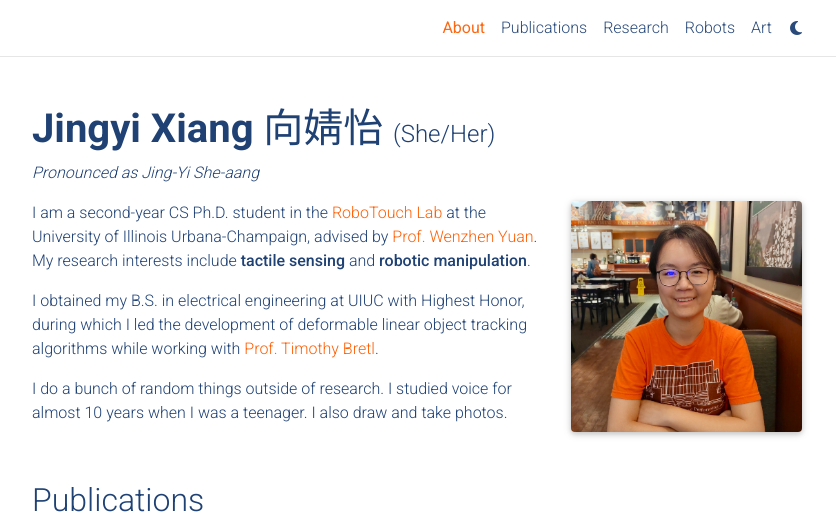
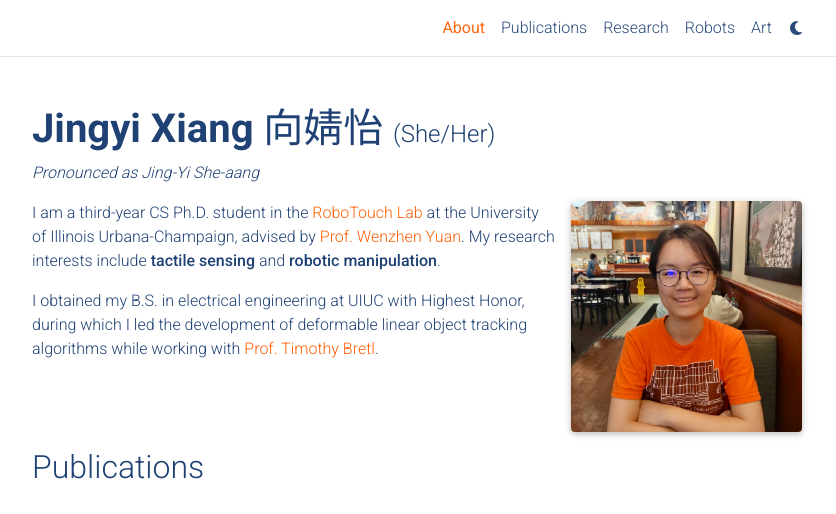
Before and after one commit to jingyi-xiang/jingyi-xiang.github.io, a Jekyll site: the page built from _pages/about.md, in a window 1280 px wide and 922 px high, cut to the strip 0-514 px from the top of the window. Shown: the whole strip, without its empty margins (223-1059 px from the left). Built offline with Jekyll 4.4.1, drawn with Linux system fonts in a browser that asks for light colours; full-size pictures stand in for the smaller copies a plugin makes; comment, search, counter and statistics services are not loaded; a style sheet for code colours, icons or effects is not loaded.

```diff
--- a/_data/venues.yml
+++ b/_data/venues.yml
@@ -4,3 +4,6 @@
 
 "PhysRev":
   url: https://journals.aps.org/
+
+"Annual Reviews":
+  url: https://www.annualreviews.org/content/journals/control
--- a/_pages/about.md
+++ b/_pages/about.md
@@ -18,10 +18,10 @@ social: true  # includes social icons at the bottom of the page
 
 <!-- bundle exec jekyll serve --lsi -->
 
-I am a second-year CS Ph.D. student in the [RoboTouch Lab](https://robotouchlab.web.illinois.edu/) at the University of Illinois Urbana-Champaign, advised by [Prof. Wenzhen Yuan](https://siebelschool.illinois.edu/about/people/all-faculty/yuanwz). My research interests include **tactile sensing** and **robotic manipulation**.
+I am a third-year CS Ph.D. student in the [RoboTouch Lab](https://robotouchlab.web.illinois.edu/) at the University of Illinois Urbana-Champaign, advised by [Prof. Wenzhen Yuan](https://siebelschool.illinois.edu/about/people/all-faculty/yuanwz). My research interests include **tactile sensing** and **robotic manipulation**.
 
 I obtained my B.S. in electrical engineering at UIUC with Highest Honor, during which I led the development of deformable linear object tracking algorithms while working with [Prof. Timothy Bretl](http://bretl.csl.illinois.edu/).
 
-I do a bunch of random things outside of research. I studied voice for almost 10 years when I was a teenager. I also draw and take photos.
+<!-- I do a bunch of random things outside of research. I studied voice for almost 10 years when I was a teenager. I also draw and take photos. -->
 
 &nbsp;
--- a/_sass/_base.scss
+++ b/_sass/_base.scss
@@ -591,14 +591,16 @@ footer.sticky-bottom {
       }
 
       .abbr {
-        height: 2rem;
+        min-height: 2rem;
         margin-bottom: 0.5rem;
 
         abbr {
           display: inline-block;
-          background-color: var(--global-theme-color);
-          padding-left: 1rem;
-          padding-right: 1rem;
+          background-color: var(--global-badge-color);
+          font-size: 1rem;
+          line-height: 1.3;
+          white-space: normal;
+          padding: 0.4rem 1rem;
 
           a {
             color: white;
--- a/_sass/_themes.scss
+++ b/_sass/_themes.scss
@@ -10,6 +10,7 @@
   --global-theme-color: #{$orange-color};
   --global-hover-color: #{$orange-color};
   --global-hover-text-color: #{$white-color};
+  --global-badge-color: #4F76B0;
   --global-footer-bg-color: #{$grey-color-dark};
   --global-footer-text-color: #{$grey-color-light};
   --global-footer-link-color: #{$white-color};
@@ -55,6 +56,7 @@ html[data-theme='dark'] {
   --global-theme-color: #{$orange-color};
   --global-hover-color: #{$orange-color};
   --global-hover-text-color: #{$white-color};
+  --global-badge-color: #4F76B0;
   --global-footer-bg-color: #{$grey-color-light};
   --global-footer-text-color: #{$grey-color-dark};
   --global-footer-link-color: #{$black-color};
```
Also changed, not shown: _bibliography/papers.bib (+27 -1 lines), _data/coauthors.yml (+16 -0 lines), 1 other file.
